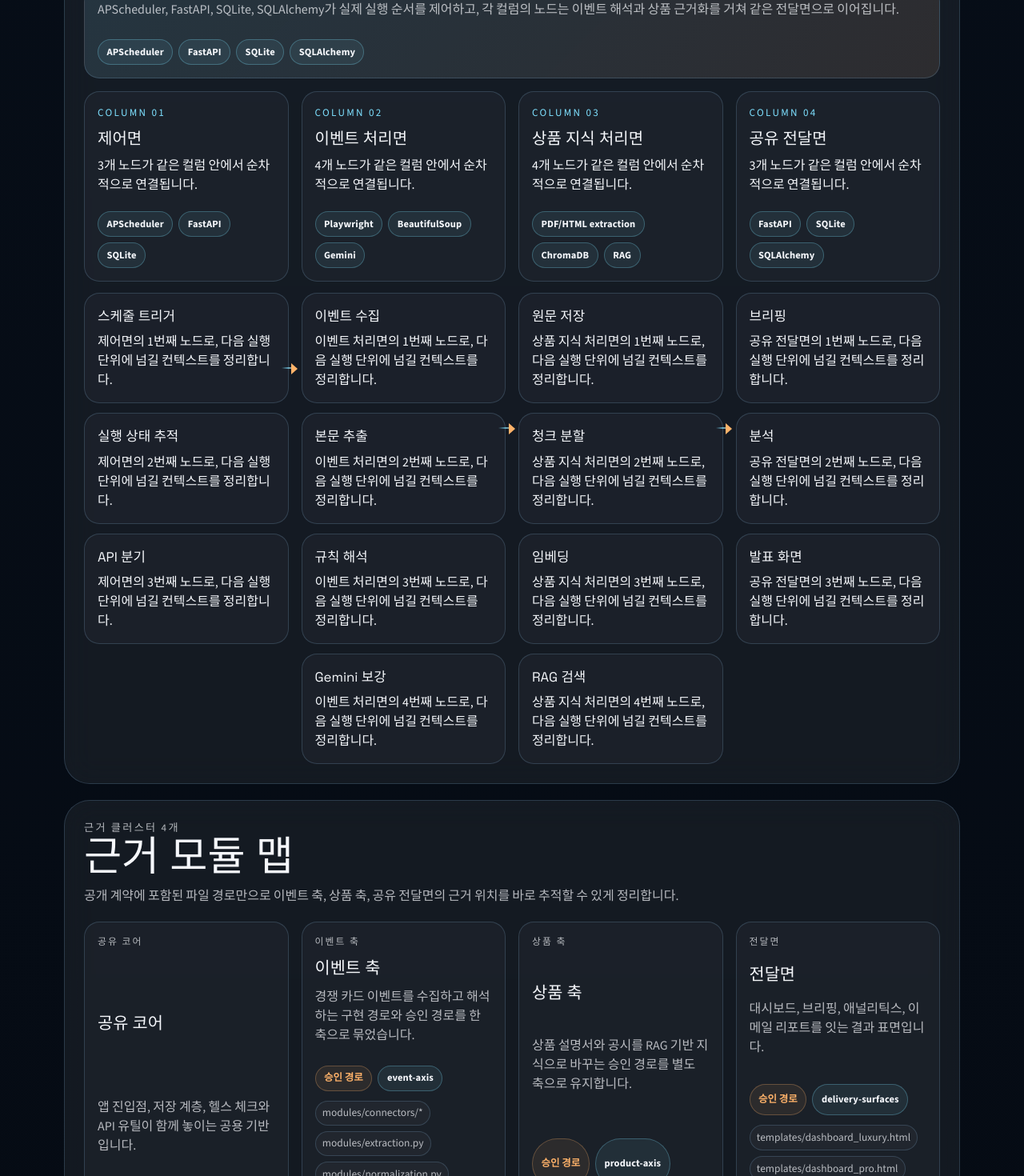
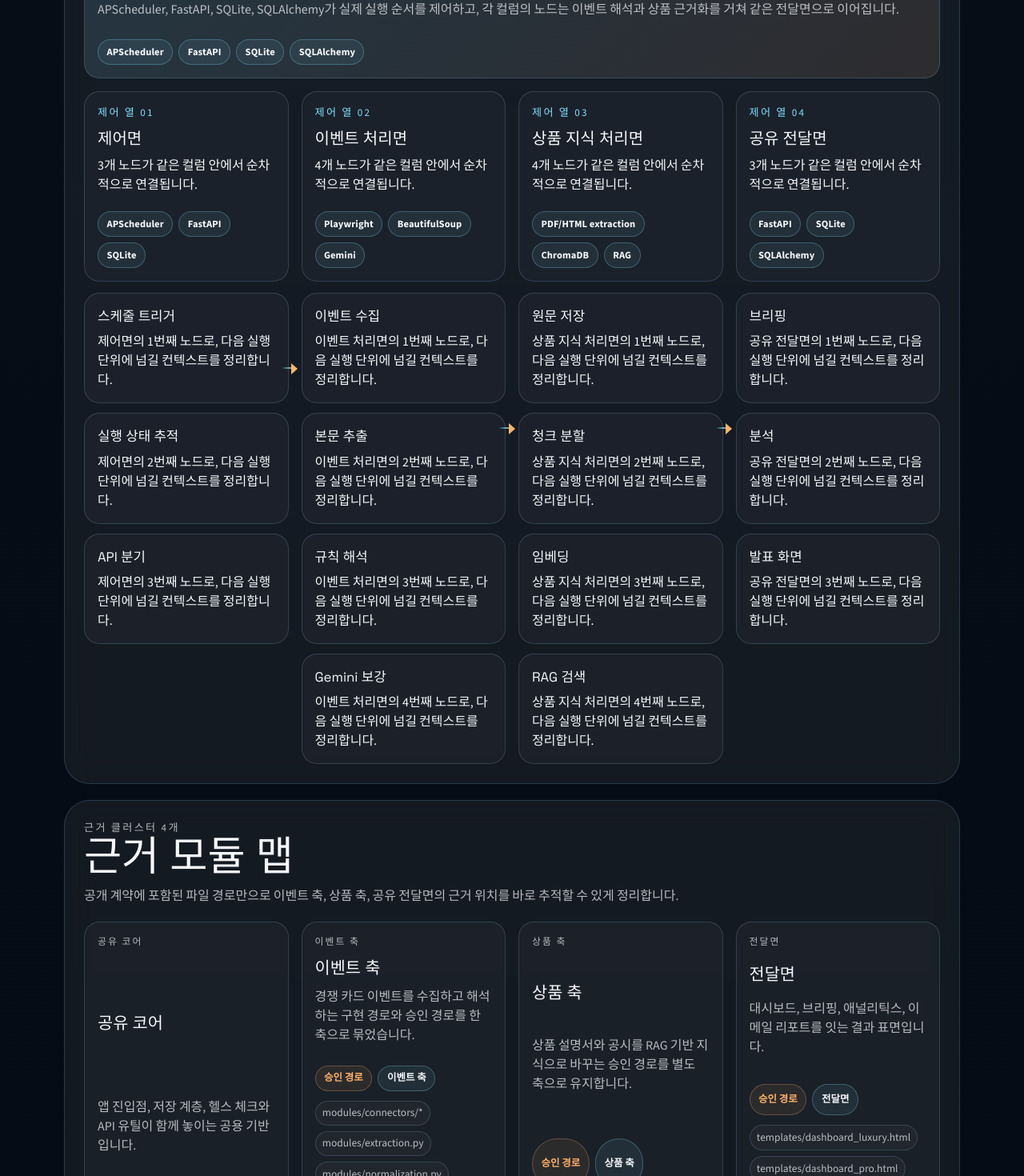
Before and after one commit to shinhan-card/card-event, a Next.js app in the folder presentation-site/: page /deep-dive in a window 1280 px wide. Shown: the part 3360-4830 px from the top of the page at 80% size. Built offline with nearby package versions, Linux system fonts and the light colour scheme.

Commit message:
Localize lower deep-dive board chrome

```diff
--- a/presentation-site/components/deep-dive/evidence-module-map.tsx
+++ b/presentation-site/components/deep-dive/evidence-module-map.tsx
@@ -32,7 +32,7 @@ export default function EvidenceModuleMap() {
               <span className="diagram-chip diagram-chip--muted">
                 {evidenceLabels[cluster.evidenceLevel]}
               </span>
-              <span className="diagram-chip">{cluster.group}</span>
+              <span className="diagram-chip">{groupLabels[cluster.group]}</span>
             </div>
             <ul className="module-cluster-map-files">
               {cluster.files.map((file) => (
--- a/presentation-site/components/deep-dive/orchestration-control-board.tsx
+++ b/presentation-site/components/deep-dive/orchestration-control-board.tsx
@@ -34,7 +34,7 @@ export default function OrchestrationControlBoard() {
         {columns.map((column, index) => (
           <div className="deep-dive-orchestration-column" key={column.title}>
             <article className="diagram-card deep-dive-orchestration-group-card">
-              <p className="section-shell-eyebrow">{`COLUMN 0${index + 1}`}</p>
+              <p className="section-shell-eyebrow">{`제어 열 0${index + 1}`}</p>
               <h3>{column.title}</h3>
               <p>{`${column.nodes.length}개 노드가 같은 컬럼 안에서 순차적으로 연결됩니다.`}</p>
               <div className="diagram-chip-row">
```
Also changed, not shown: 1 other file (tests, documents, lock files or other folders).
